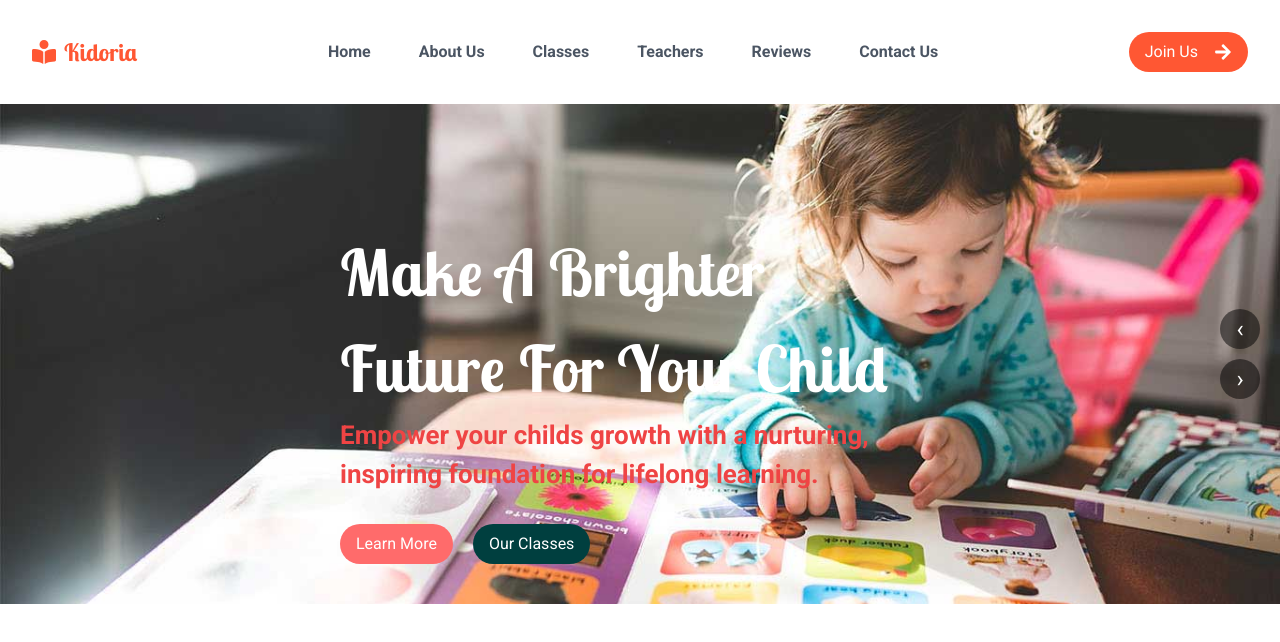
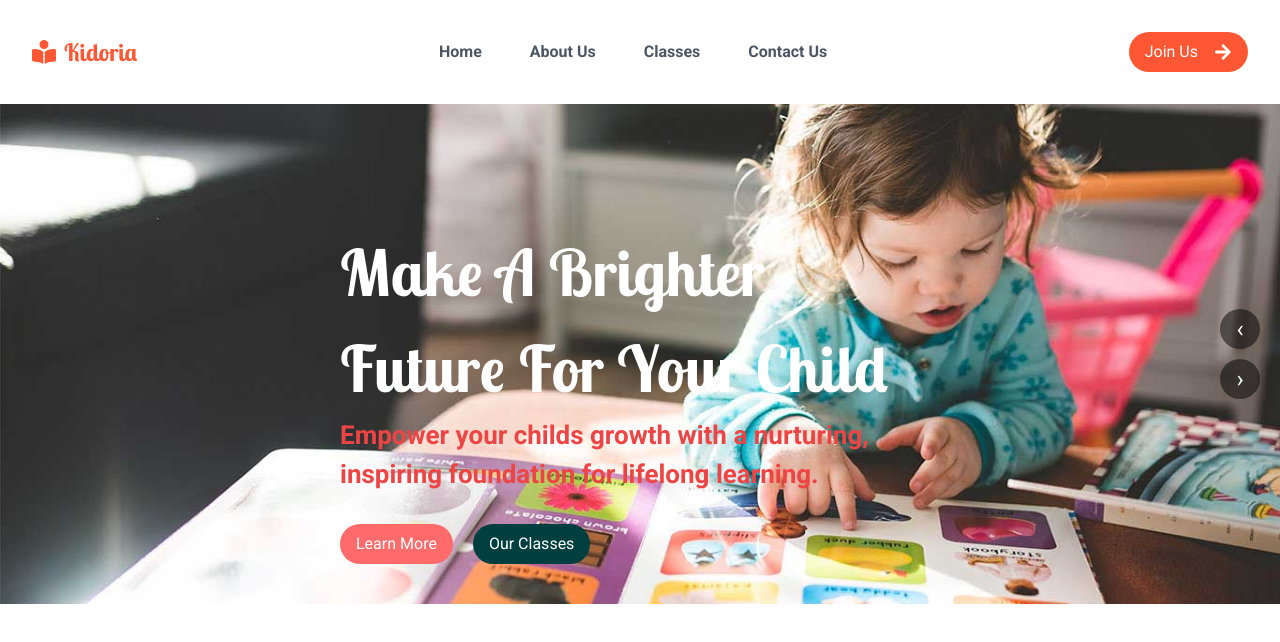
Before and after one commit to Melvin-KJ/Kidoria-website, a React (Vite) app: page / in a window 1280 px wide. Shown: the top 642 px of the page. Built offline with nearby package versions, Linux system fonts and the light colour scheme.

Commit message:
optimised the code by removing unnecessary nav links

```diff
--- a/src/components/ResponsiveMenu.jsx
+++ b/src/components/ResponsiveMenu.jsx
@@ -17,8 +17,6 @@ const ResponsiveMenu = ({ open }) => {
               <li className='text-primary'>Home</li>
               <li>About Us</li>
               <li>Classes</li>
-              <li>Teachers</li>
-              <li>Reviews</li>
               <li>Contact Us</li>
             </ul>
           </div>
--- a/src/mockData/data.js
+++ b/src/mockData/data.js
@@ -16,16 +16,6 @@ export const NavbarMenu = [
   },
   {
     id: 4,
-    title: 'Teachers',
-    link: '#',
-  },
-  {
-    id: 5,
-    title: 'Reviews',
-    link: '#',
-  },
-  {
-    id: 6,
     title: 'Contact Us',
     link: '#',
   },
```
